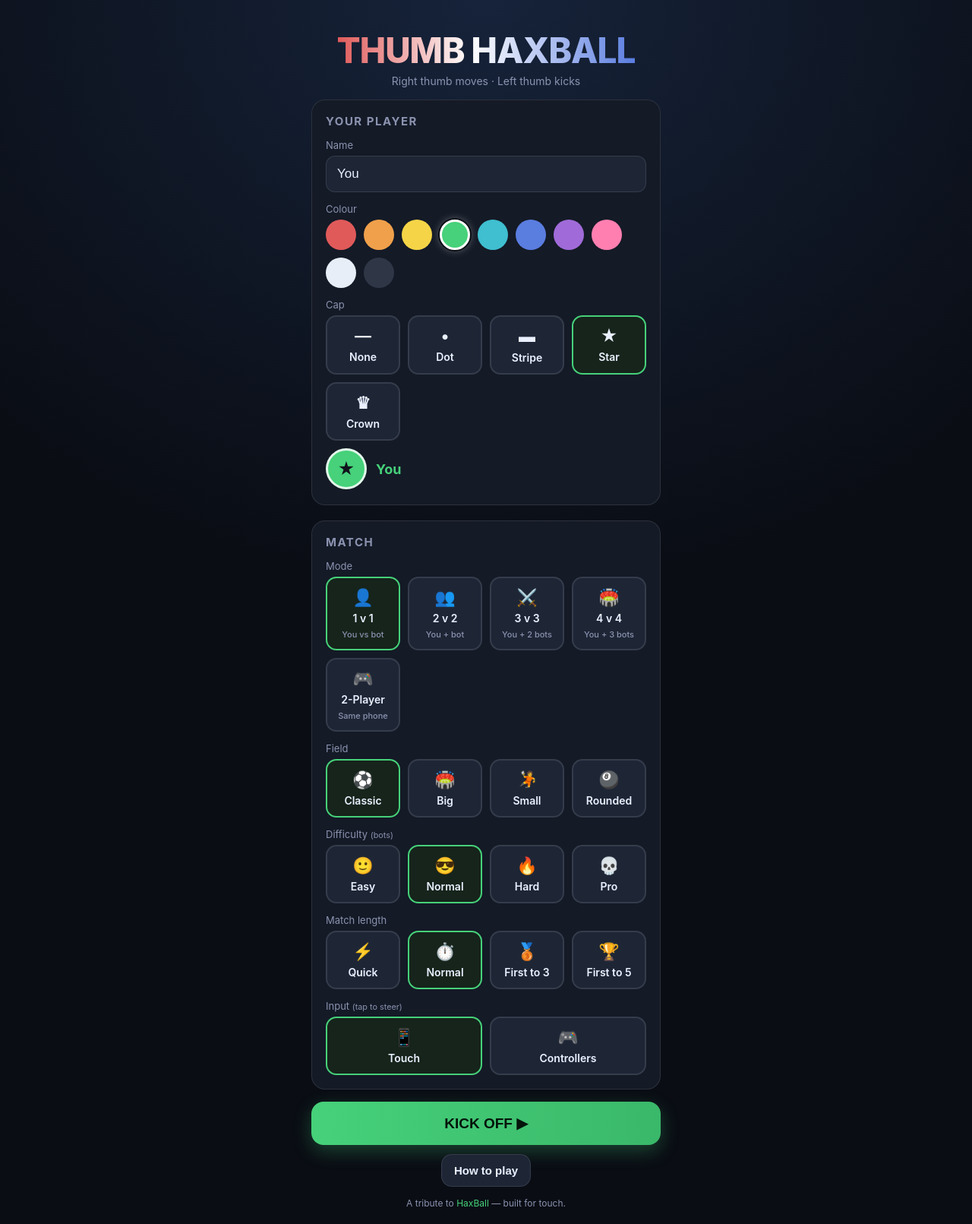
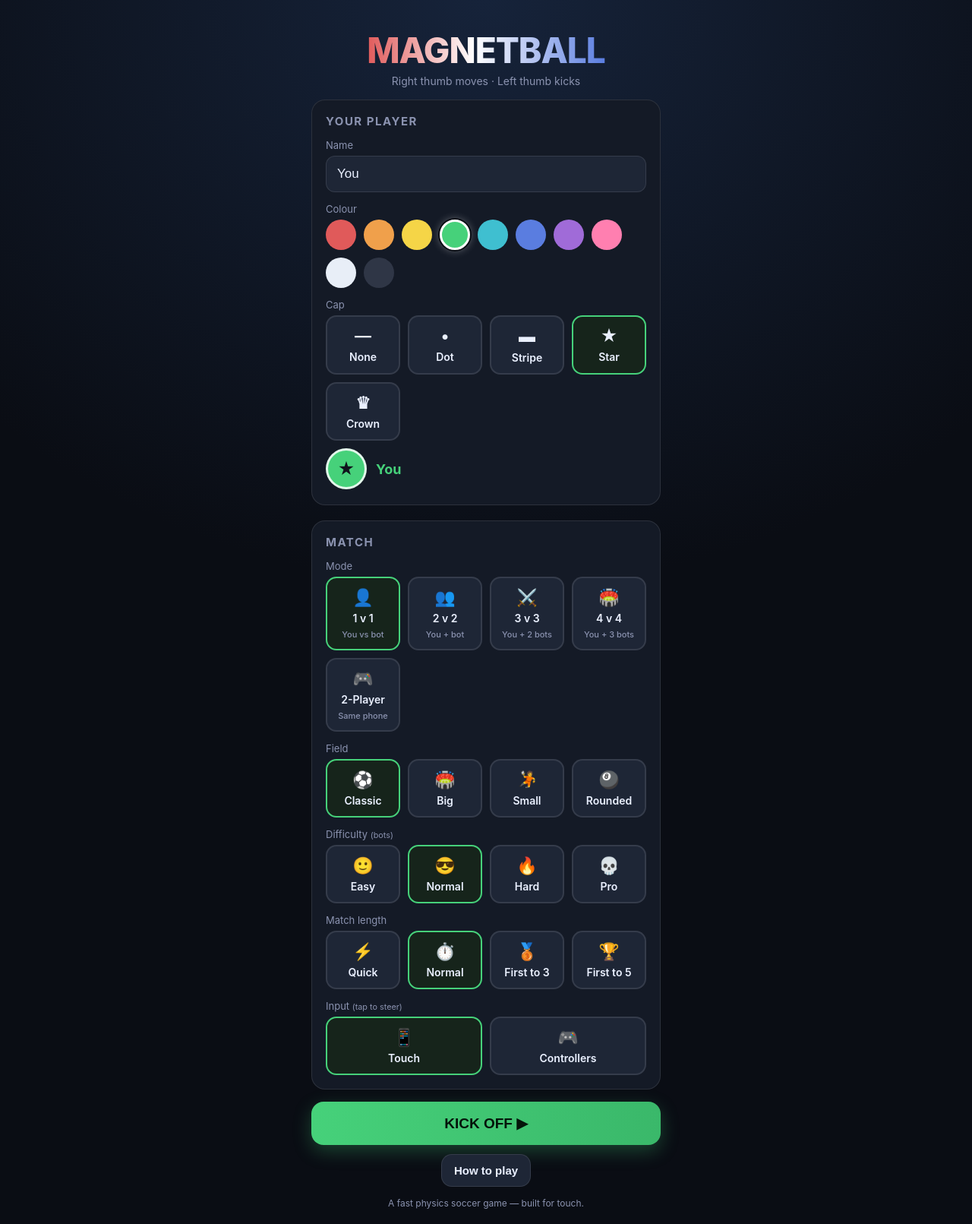
Before and after one commit to AmmarRica/AmmarRica.github.io, a Jekyll site: the page magnetball/index.html, which Jekyll copies as it is, in a window 1280 px wide. Shown: the whole page at 76% size. Built offline with Jekyll 4.4.1, drawn with Linux system fonts in a browser that asks for light colours.

Commit message:
Rename the game to Magnetball and remove all HaxBall references
- Renamed the folder haxball/ -> magnetball/ so the URL is now /magnetball/.
- Nav entry is now "Magnetball" -> /magnetball/.
- Retitled everything to Magnetball: page <title>, PWA name/short_name/
  app title, the on-screen logo, manifest description, and the service
  worker cache.
- Removed every HaxBall reference: the tribute link/footer, code comments,
  the localStorage keys (magnetball.profile / magnetball.sel), and the
  internal debug globals. No "hax" string remains anywhere in the game.

Verified headless: loads under /magnetball/, title and logo read
"Magnetball", zero "hax" in the DOM, game runs with no console errors.

Co-Authored-By: Claude Opus 4.8 <noreply@anthropic.com>
Claude-Session: https://claude.ai/code/session_01JrdEhKE19tRrYe8xd7p6Hr

```diff
--- a/_config.yml
+++ b/_config.yml
@@ -67,8 +67,8 @@ navigation:
     url: /nonogram/
   - title: Pinball
     url: /pinball/
-  - title: Thumb Haxball
-    url: /haxball/
+  - title: Magnetball
+    url: /magnetball/
 
 future: true
 
--- a/haxball/index.html
+++ b/magnetball/index.html
@@ -3,12 +3,12 @@
 <head>
   <meta charset="UTF-8" />
   <meta name="viewport" content="width=device-width, initial-scale=1.0, maximum-scale=1.0, user-scalable=no, viewport-fit=cover" />
-  <title>Thumb Haxball</title>
+  <title>Magnetball</title>
   <link rel="manifest" href="manifest.json" />
   <meta name="theme-color" content="#0b3d1f" />
   <meta name="mobile-web-app-capable" content="yes" />
   <meta name="apple-mobile-web-app-capable" content="yes" />
-  <meta name="apple-mobile-web-app-title" content="Haxball" />
+  <meta name="apple-mobile-web-app-title" content="Magnetball" />
   <link rel="apple-touch-icon" href="icon.svg" />
   <link rel="icon" href="icon.svg" type="image/svg+xml" />
   <style>
@@ -184,7 +184,7 @@
   <!-- ===================== SETUP SCREEN ===================== -->
   <div id="setup" class="screen">
     <div class="logo">
-      <h1>THUMB HAXBALL</h1>
+      <h1>MAGNETBALL</h1>
       <p>Right thumb moves · Left thumb kicks</p>
     </div>
 
@@ -224,7 +224,7 @@
 
     <button class="primary" id="playBtn">KICK OFF ▶</button>
     <button class="ghost" id="howBtn" style="margin-top:12px">How to play</button>
-    <div class="footlink">A tribute to <a href="https://www.haxball.com" target="_blank" rel="noopener">HaxBall</a> — built for touch.</div>
+    <div class="footlink">A fast physics soccer game — built for touch.</div>
   </div>
 
   <!-- ===================== HOW TO PLAY ===================== -->
@@ -255,7 +255,7 @@
 (function () {
 
 /* ============================================================
-   Thumb Haxball — a touch-first tribute to HaxBall.
+   Magnetball — a touch-first physics soccer game.
    Physics tuned to the real game: player r15 / ball r10,
    bounce 0.5, ball damping 0.99, player damping ~0.96,
    goals a 128-wide gap with solid posts, kick as a one-shot
@@ -264,7 +264,7 @@
    ============================================================ */
 
 // ---------- Fields (vertical). Units are "world" units; camera fits them to screen.
-// Derived from HaxBall's classic stadium (420x200 half-extents, goal ±64) rotated to portrait.
+// Derived from a classic top-down stadium (420x200 half-extents, goal ±64) rotated to portrait.
 const FIELDS = {
   classic: { name:'Classic',  emoji:'⚽', W:440, L:760, goal:150, corner:0,  net:64 },
   big:     { name:'Big',      emoji:'🏟️', W:520, L:900, goal:170, corner:0,  net:70 },
@@ -316,7 +316,7 @@ const LENGTHS = {
 const STEP = 1/60;
 // Momentum: low acceleration + high damping give players real inertia — they
 // take ~1s to wind up to top speed and coast when you let go, so starting,
-// stopping and reversing all carry weight (close to HaxBall's feel).
+// stopping and reversing all carry weight for a momentum-driven feel.
 const PLAYER = { r:15, invMass:0.5, bCoef:0.45, damp:0.966, accel:0.19, kick:6.4, kickRange:4.2 };
 const BALL   = { r:10, invMass:1.0, bCoef:0.55, damp:0.992 };
 const POST   = { r:8,  invMass:0.0, bCoef:0.55 };
@@ -339,16 +339,16 @@ let rafId = 0;
 // ============================================================
 function loadProfile() {
   let d = {};
-  try { d = JSON.parse(localStorage.getItem('haxball.profile')||'{}'); } catch(e){}
+  try { d = JSON.parse(localStorage.getItem('magnetball.profile')||'{}'); } catch(e){}
   return {
     name: (d.name||'').slice(0,12) || 'You',
     color: d.color || '#46d17a',
     cap: d.cap || 'star',
   };
 }
-function saveProfile(){ try { localStorage.setItem('haxball.profile', JSON.stringify(profile)); } catch(e){} }
-function loadSel(){ try { Object.assign(sel, JSON.parse(localStorage.getItem('haxball.sel')||'{}')); } catch(e){} }
-function saveSel(){ try { localStorage.setItem('haxball.sel', JSON.stringify(sel)); } catch(e){} }
+function saveProfile(){ try { localStorage.setItem('magnetball.profile', JSON.stringify(profile)); } catch(e){} }
+function loadSel(){ try { Object.assign(sel, JSON.parse(localStorage.getItem('magnetball.sel')||'{}')); } catch(e){} }
+function saveSel(){ try { localStorage.setItem('magnetball.sel', JSON.stringify(sel)); } catch(e){} }
 loadSel();
 
 const $ = id => document.getElementById(id);
@@ -549,7 +549,7 @@ function buildGeometry(w){
   w.arcs = [];
   w.posts = [];
 
-  const cB = 0.1; // wall bounce like haxball boundaries (low)
+  const cB = 0.1; // low-bounce boundary walls
   // Side walls (left & right), full length
   w.walls.push({a:{x:-halfW,y:-halfL+c}, b:{x:-halfW,y:halfL-c}, bCoef:cB});
   w.walls.push({a:{x: halfW,y:-halfL+c}, b:{x: halfW,y:halfL-c}, bCoef:cB});
@@ -765,7 +765,7 @@ function handleBallControl(w, p, ball, ballFrozen){
   // kicks, so it pushes off your body like a free puck rather than clinging.
 }
 
-// Elastic disc-disc collision weighted by inverse mass (HaxBall style).
+// Elastic disc-disc collision weighted by inverse mass.
 function collideDiscs(a, b){
   const dx = b.x - a.x, dy = b.y - a.y;
   let dist = Math.hypot(dx,dy);
--- a/haxball/sw.js
+++ b/magnetball/sw.js
@@ -1,5 +1,5 @@
-// Thumb Haxball service worker — offline + installable.
-const CACHE = 'haxball-v2';
+// Magnetball service worker — offline + installable.
+const CACHE = 'magnetball-v1';
 const ASSETS = ['./', './index.html', './manifest.json', './icon.svg'];
 
 self.addEventListener('install', e => {
```
Also changed, not shown: other parts of magnetball/index.html (+1 -1 lines), magnetball/icon.svg (renamed from haxball/icon.svg), magnetball/manifest.json.
